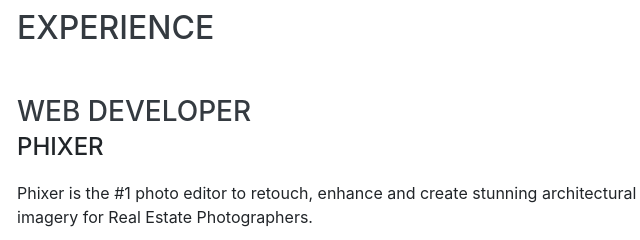
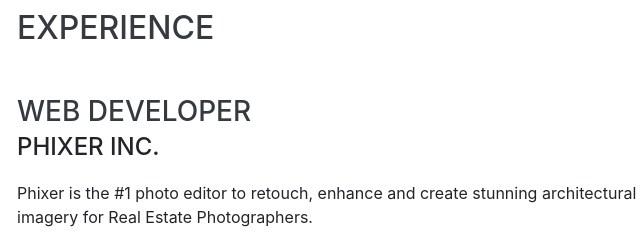
Before and after one commit to rjuevesano/rjuevesano.me, a website with bundled scripts: page index.html in a window 1280 px wide. Shown: the part 840-1080 px from the top of the page, 303-943 px from the left. Built offline with nearby package versions, Linux system fonts and the light colour scheme; a web font is replaced by a local one.

Commit message:
update company name

```diff
--- a/index.html
+++ b/index.html
@@ -90,7 +90,7 @@
         <div class="resume-item d-flex flex-column flex-md-row justify-content-between mb-5">
           <div class="resume-content">
             <h3 class="mb-0">Web Developer</h3>
-            <div class="subheading mb-3">Phixer</div>
+            <div class="subheading mb-3">Phixer Inc.</div>
             <p>Phixer is the #1 photo editor to retouch, enhance and create stunning architectural imagery for Real Estate Photographers.</p>
             <ul class="fa-ul mb-0">
               <li>
```
